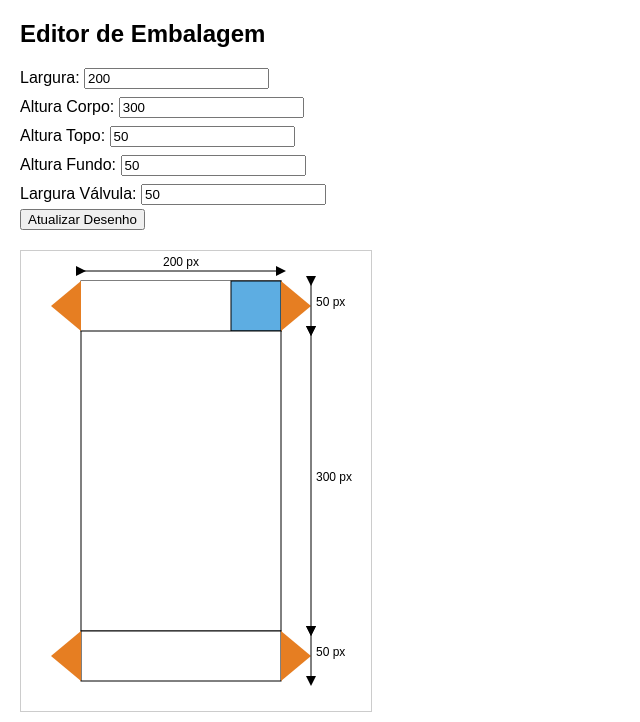
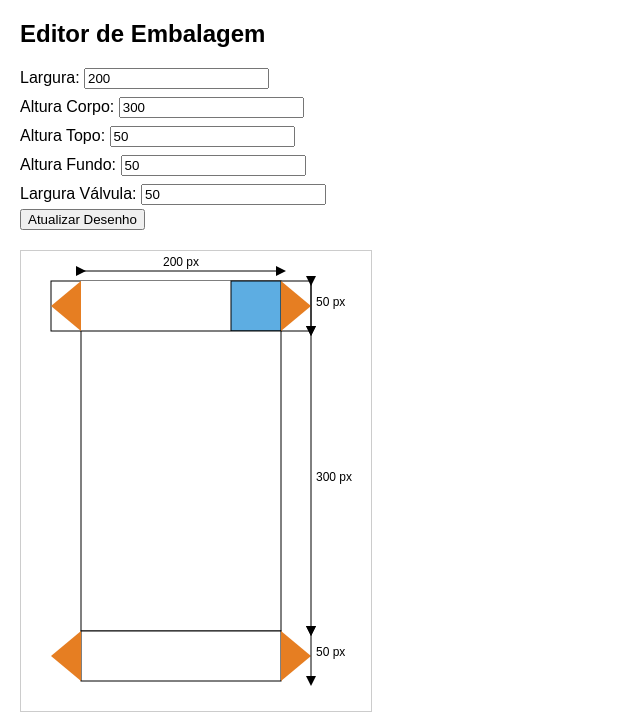
Before and after one commit to Mauthope/tarjas, a plain HTML site: page index.html in a window 1280 px wide. Shown: the whole page, without its empty margins (0-640 px from the left). Drawn offline with Linux system fonts and the light colour scheme.

Commit message:
Update index.html

```diff
--- a/index.html
+++ b/index.html
@@ -57,9 +57,13 @@
       const dimX = offsetX + largura + 30;
 
       svg.innerHTML = `
-        <!-- Topo -->
-        <rect x="${offsetX}" y="${offsetY}" width="${largura}" height="${topo}" fill="white" stroke="#000"/>
+        <!-- Retângulo do topo por baixo e mais largo -->
+        <rect x="${offsetX - triangleSize}" y="${offsetY}" width="${largura + triangleSize * 2}" height="${topo}" fill="white" stroke="#000"/>
+
+        <!-- Tarja topo -->
         <rect x="${offsetX}" y="${offsetY}" width="${largura - valvula}" height="${topo}" fill="white"/>
+
+        <!-- Válvula -->
         <rect x="${offsetX + largura - valvula}" y="${offsetY}" width="${valvula}" height="${topo}" fill="#5dade2" stroke="#000" />
 
         <!-- Corpo -->
@@ -68,7 +72,7 @@
         <!-- Fundo -->
         <rect x="${offsetX}" y="${offsetY + topo + corpo}" width="${largura}" height="${fundo}" fill="white" stroke="#000"/>
 
-        <!-- Dobras topo (triângulos invertidos) -->
+        <!-- Dobras topo (invertidas) -->
         <polygon points="
           ${offsetX},${offsetY}
           ${offsetX - triangleSize},${offsetY + topo / 2}
@@ -78,7 +82,7 @@
           ${offsetX + largura + triangleSize},${offsetY + topo / 2}
           ${offsetX + largura},${offsetY + topo}" fill="#e67e22"/>
 
-        <!-- Dobras fundo (triângulos invertidos) -->
+        <!-- Dobras fundo (invertidas) -->
         <polygon points="
           ${offsetX},${offsetY + topo + corpo}
           ${offsetX - triangleSize},${offsetY + topo + corpo + fundo / 2}
@@ -88,7 +92,7 @@
           ${offsetX + largura + triangleSize},${offsetY + topo + corpo + fundo / 2}
           ${offsetX + largura},${offsetY + topo + corpo + fundo}" fill="#e67e22"/>
 
-        <!-- Dimensões visuais -->
+        <!-- Dimensões -->
         <line x1="${offsetX}" y1="${offsetY - 10}" x2="${offsetX + largura}" y2="${offsetY - 10}" stroke="black" marker-start="url(#arrow)" marker-end="url(#arrow)"/>
         <text x="${offsetX + largura / 2}" y="${offsetY - 15}" text-anchor="middle" font-size="12">${largura} px</text>
 
```
